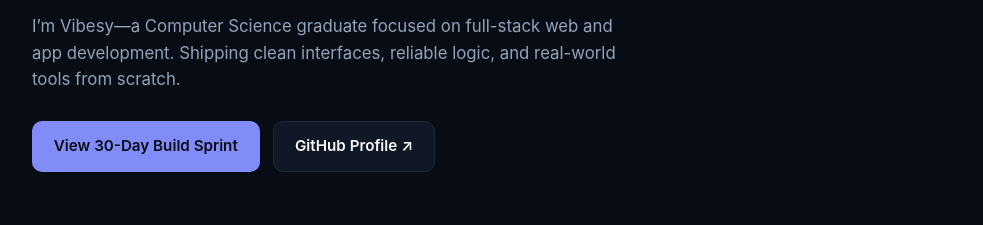
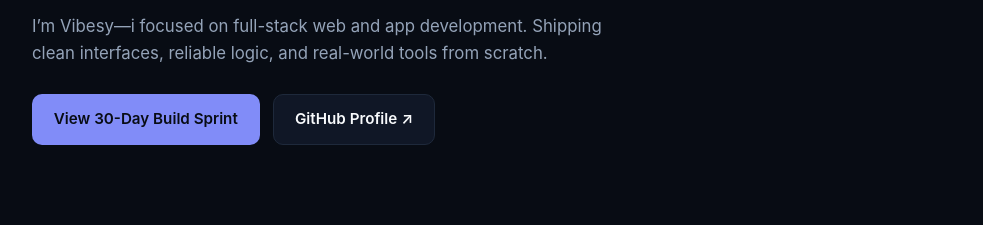
Before and after one commit to vibesy2126/my-first-web-page, a plain HTML site: page index.html in a window 1280 px wide. Shown: the part 308-533 px from the top of the page, without its empty margins (148-1131 px from the left). Drawn offline with Linux system fonts and the light colour scheme.

```diff
--- a/index.html
+++ b/index.html
@@ -255,7 +255,7 @@
       <div class="status-pill">● Week 1 • Shipping Live Builds</div>
       <h1>Building fast, practical web apps for remote-first teams.</h1>
       <p>
-        I’m Vibesy—a Computer Science graduate focused on full-stack web and app development.
+        I’m Vibesy—i focused on full-stack web and app development.
         Shipping clean interfaces, reliable logic, and real-world tools from scratch.
       </p>
       <div class="cta-group">
```
